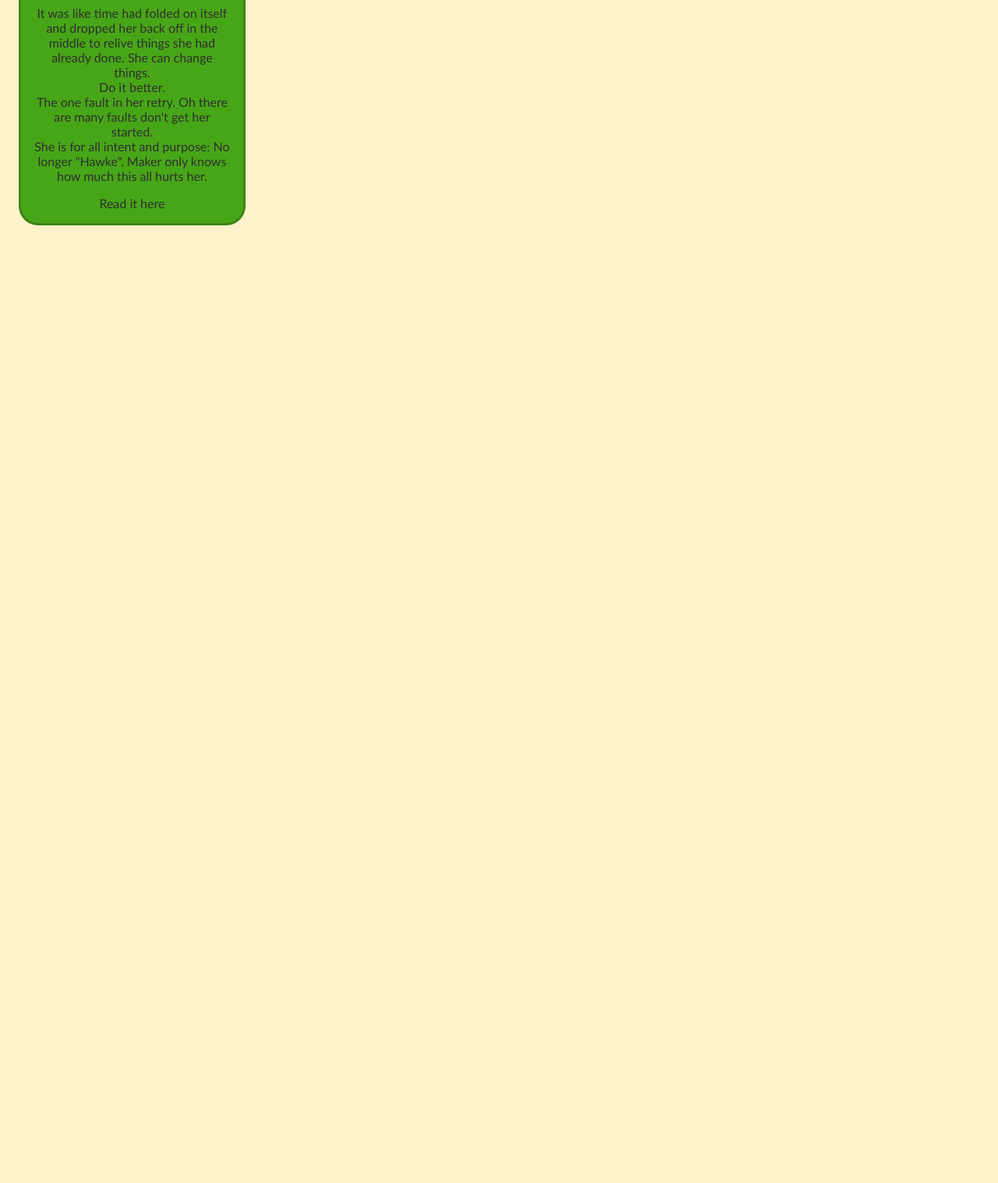
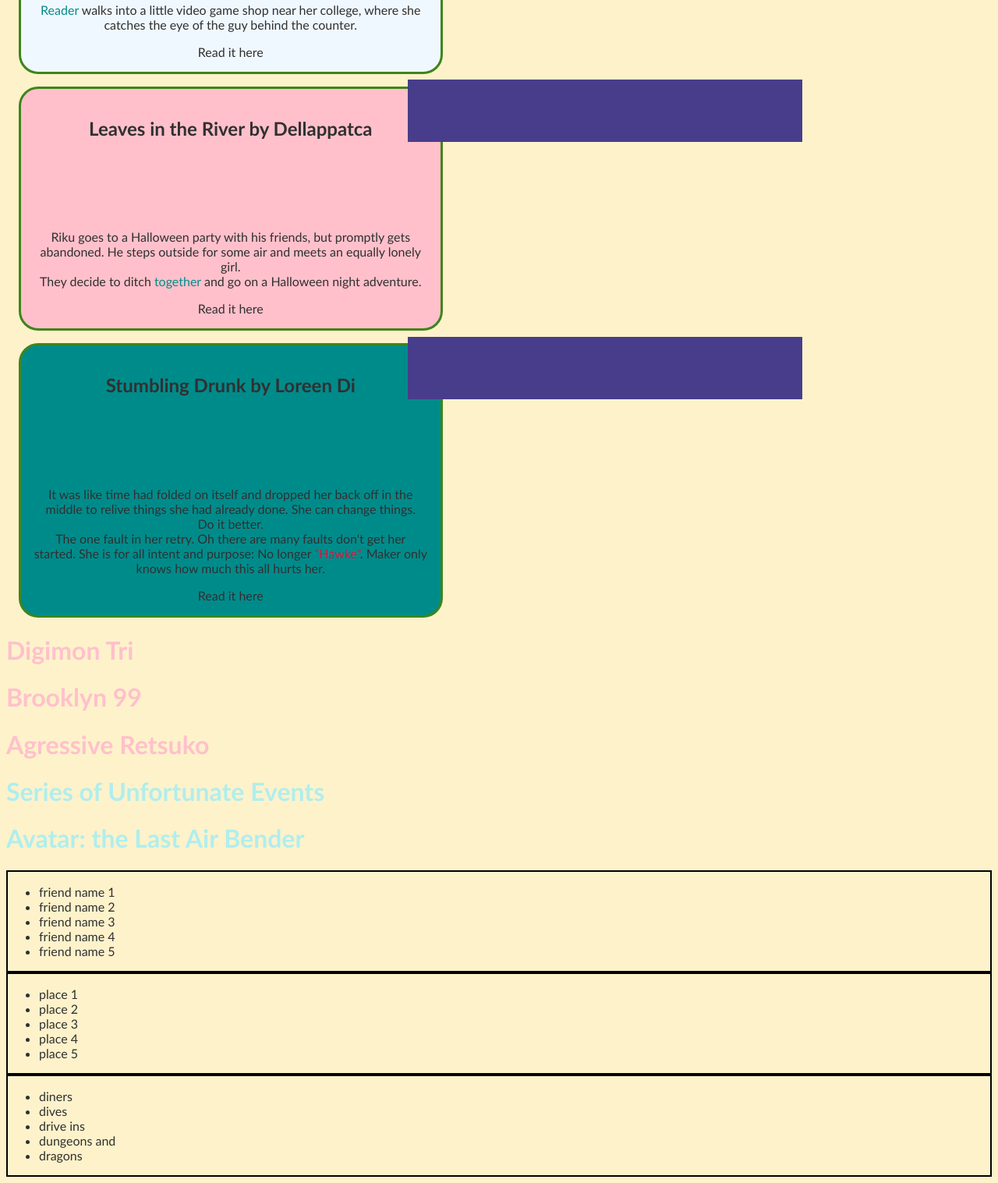
Before and after one commit to WeEvins/CSS-drill, a plain HTML site: page index.html in a window 1280 px wide. Shown: the part 594-2111 px from the top of the page at 78% size. Before the commit the page ends 907 px from the top, so only its background shows below. Drawn offline with Linux system fonts and the light colour scheme.

Commit message:
thrid
mostly done with this. just missing some abitrary specificity steps.

```diff
--- a/index.html
+++ b/index.html
@@ -16,13 +16,17 @@
             <h2 class="lazyTitle">
                 Lazy People's Club for the Sleepy and Tired by Beauvoyr
             </h2>
+            <div class="storyImage">
+
+            </div>
             <p class="lazySummary">
                 Rules to join the Lazy People’s Club for the Sleepy and Tired:
                 <br> 1) One must love sleep. Sleep is love. Sleep is life.
                 <br> 2) One must be tired. Physically or emotionally, both are acceptable.
                 <br> 3) One must love video games. Halfhearted interest in video games will result in immediate termination of
                 membership.
-                <br> Fortunately, Noctis falls into all three categories.
+                <br> Fortunately,
+                <span style="color:darkcyan"> Noctis </span> falls into all three categories.
             </p>
             <div class="readme-wrapper">
                 <a class="lazyLink" href="https://archiveofourown.org/works/11510091" target="_blank">
@@ -35,8 +39,12 @@
             <h2 class="gamesTitle">
                 Video Games by Wandering World Warrior
             </h2>
+            <div class="storyImage">
+
+            </div>
             <p class="gamesSummary">
-                Reader walks into a little video game shop near her college, where she catches the eye of the guy behind the counter.
+                <span style="color:darkcyan"> Reader </span> walks into a little video game shop near her college, where she catches the eye of the guy
+                behind the counter.
             </p>
             <div class="readme-wrapper">
                 <a class="gamesLink" href="https://archiveofourown.org/works/11780619" target="_blank">
@@ -49,10 +57,14 @@
             <h2 class="riverTitle">
                 Leaves in the River by Dellappatca
             </h2>
+            <div class="storyImage">
+
+            </div>
             <p class="riverSummary">
                 Riku goes to a Halloween party with his friends, but promptly gets abandoned. He steps outside for some air and meets an
-                equally lonely girl. <br>
-                They decide to ditch together and go on a Halloween night adventure.
+                equally lonely girl.
+                <br> They decide to ditch
+                <span style="color:darkcyan"> together </span>and go on a Halloween night adventure.
             </p>
             <div class="readme-wrapper">
                 <a href="https://archiveofourown.org/works/5322080" target="_blank">
@@ -65,13 +77,16 @@
             <h2 class="drunkTitle">
                 Stumbling Drunk by Loreen Di
             </h2>
+            <div class="storyImage">
+
+            </div>
             <p class="drunkSummary">
                 It was like time had folded on itself and dropped her back off in the middle to relive things she had already done. She can
-                change things.<br>
-                Do it better. <br>
-                The one fault in her retry. Oh there are many faults don't get her started.<br>
-
-                She is for all intent and purpose: No longer "Hawke". Maker only knows how much this all hurts her.
+                change things.
+                <br> Do it better.
+                <br> The one fault in her retry. Oh there are many faults don't get her started. She is for all intent and purpose:
+                No longer
+                <span style="color:crimson">"Hawke"</span>. Maker only knows how much this all hurts her.
             </p>
             <div class="readme-wrapper">
                 <a class="drunkLink" href="https://archiveofourown.org/works/3638877" target="_blank">
@@ -80,6 +95,82 @@
             </div>
         </div>
     </div>
+    <div class="tvMedia">
+        <h1 class="faveTV" id="numberOne">
+            Digimon Tri
+        </h1>
+        <h1 class="faveTV" id="numberTwo">
+            Brooklyn 99
+        </h1>
+        <h1 class="faveTV" id="numberThree">
+            Agressive Retsuko
+        </h1>
+        <h1 class="secondTV" id="numberFour">
+            Series of Unfortunate Events
+        </h1>
+        <h1 class="secondTV" id="numberFive">
+            Avatar: the Last Air Bender
+        </h1>
+    </div>
+    <div class="friendNames list">
+        <ul>
+            <li>
+                friend name 1
+            </li>
+            <li>
+                friend name 2
+            </li>
+            <li>
+                friend name 3
+            </li>
+            <li>
+                friend name 4
+            </li>
+            <li>
+                friend name 5
+            </li>
+        </ul>
+    </div>
+    <div class="travel list">
+        <ul>
+            <li>
+                place 1
+            </li>
+            <li>
+                place 2
+            </li>
+            <li>
+                place 3
+            </li>
+            <li>
+                place 4
+            </li>
+            <li>
+                place 5
+            </li>
+        </ul>
+    </div>
+    <div class="eatery list">
+        <ul>
+            <li>
+                diners
+            </li>
+            <li>
+                dives
+            </li>
+            <li>
+                drive ins
+            </li>
+            <li>
+                dungeons and
+            </li>
+            <li>
+                dragons
+            </li>
+        </ul>
+    </div>
+
+
 </body>
 
 </html>
--- a/style.css
+++ b/style.css
@@ -21,9 +21,10 @@ a:hover {
 }
 
 .boxes {
-    display: inline-block;
+    position: relative;
+    display: block;
     height: auto;
-    width: 20%;
+    width: 40%;
     margin: 1rem;
     padding: 1rem;
     border-style: solid;
@@ -32,3 +33,48 @@ a:hover {
     border-radius: 25px;
 
 }
+.storyImage {
+    background-color: darkslateblue;
+    height: 5rem;
+    width: auto;
+    position: relative;
+    bottom: 6rem;
+    left: 30rem;
+}
+
+#box1 {
+    background-color: cornflowerblue;
+
+}
+
+#box2 {
+    background-color: aliceblue;
+
+}
+#box3 {
+    background-color: pink;
+
+}
+
+#box4 {
+    background-color: darkcyan;
+}
+
+h1 {
+    color: indigo;
+}
+
+.faveTV {
+    color: pink;
+}
+
+.secondTV {
+    color: paleturquoise;
+}
+
+.list
+{
+    border-style: solid;
+    border-color: black;
+    border-width: 2px;
+}
```
